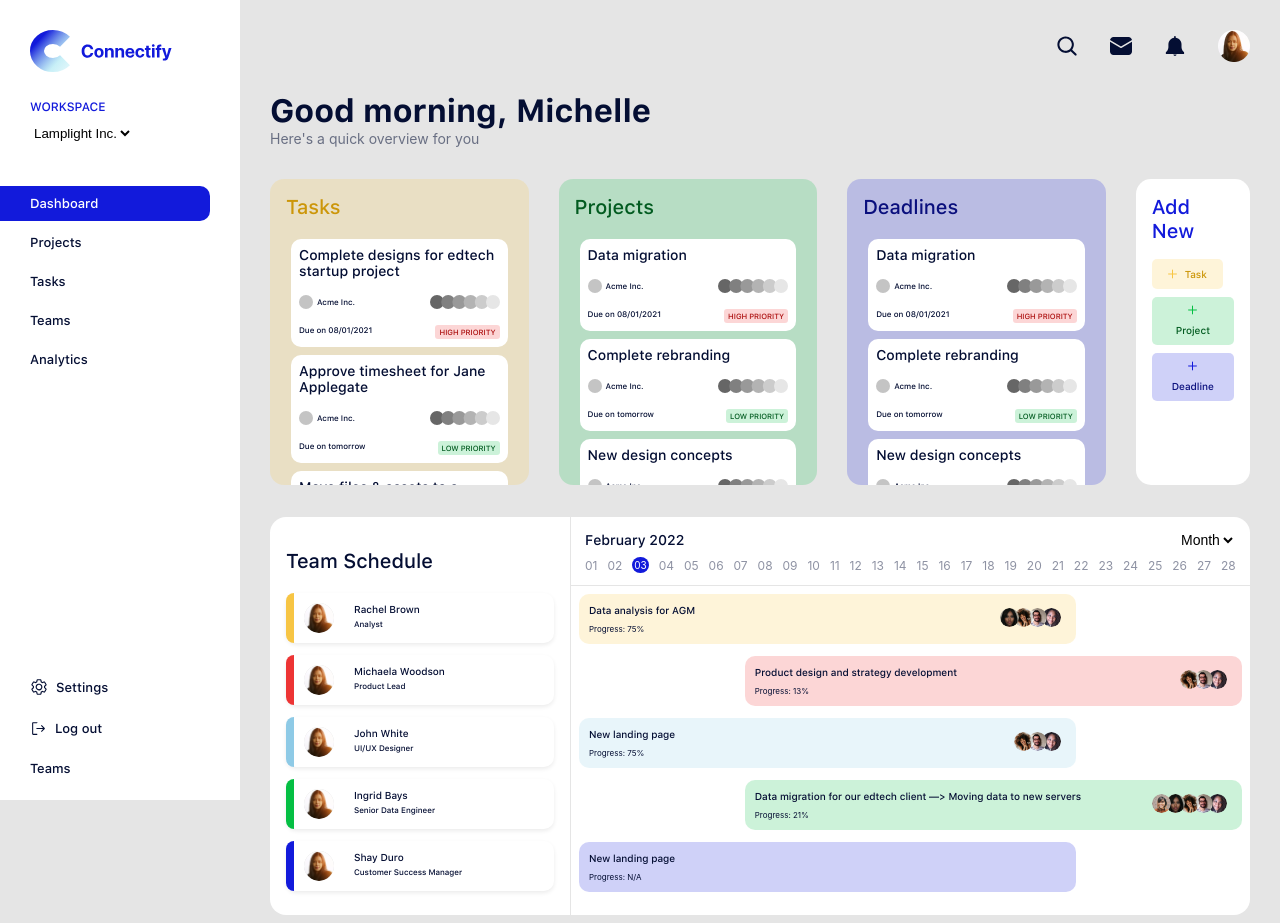
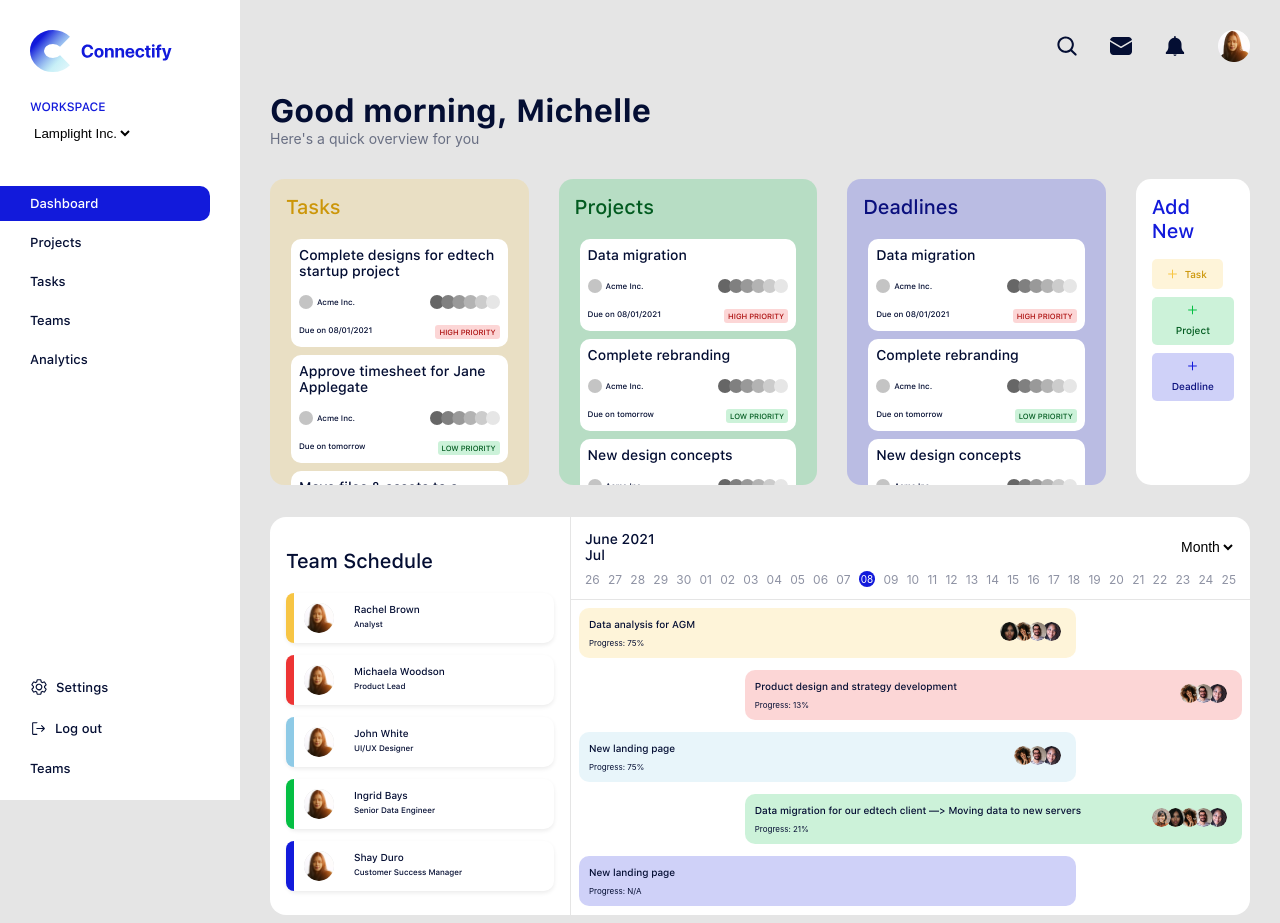
Before and after one commit to symplytheo/bristle-challenge, a React (Create React App) app: page / in a window 1280 px wide. Built offline with nearby package versions, Linux system fonts and the light colour scheme; a web font is replaced by a local one.

Commit message:
fix: change calender month and active date

```diff
--- a/src/components/Scheduler/index.js
+++ b/src/components/Scheduler/index.js
@@ -7,17 +7,17 @@ import avatar4 from '../../assets/images/avatar-4.png';
 import avatar5 from '../../assets/images/avatar-5.png';
 
 const Scheduler = () => {
-  const today = new Date();
-  const year = today.getFullYear();
-  const month = today.toLocaleDateString('default', { month: 'long' });
-  const lastDayOfMonth = new Date(year, today.getMonth() + 1, 0).getDate();
-  const dates = Array.from({ length: lastDayOfMonth }, (_, i) => i + 1);
+  let dates = [26, 27, 28, 29, 30];
+  dates = [...dates, ...Array.from({ length: 25 }, (_, i) => i + 1)];
 
   return (
     <div className={s.scheduler}>
       <div className={s.header}>
         <div className={s.date__top}>
-          <div className={s.date__value}>{month + ' ' + year}</div>
+          <div className={s.date__value}>
+            <div>June 2021</div>
+            <div>Jul</div>
+          </div>
           <select value={'month'} onChange={() => {}}>
             <option value="month">Month</option>
           </select>
@@ -27,9 +27,7 @@ const Scheduler = () => {
           {dates.map((x) => (
             <div
               key={x}
-              className={[s.date, x === today.getDate() ? s.active : ''].join(
-                ' '
-              )}
+              className={[s.date, x === 8 ? s.active : ''].join(' ')}
             >
               {`${x < 10 ? '0' : ''}` + x}
             </div>
```
